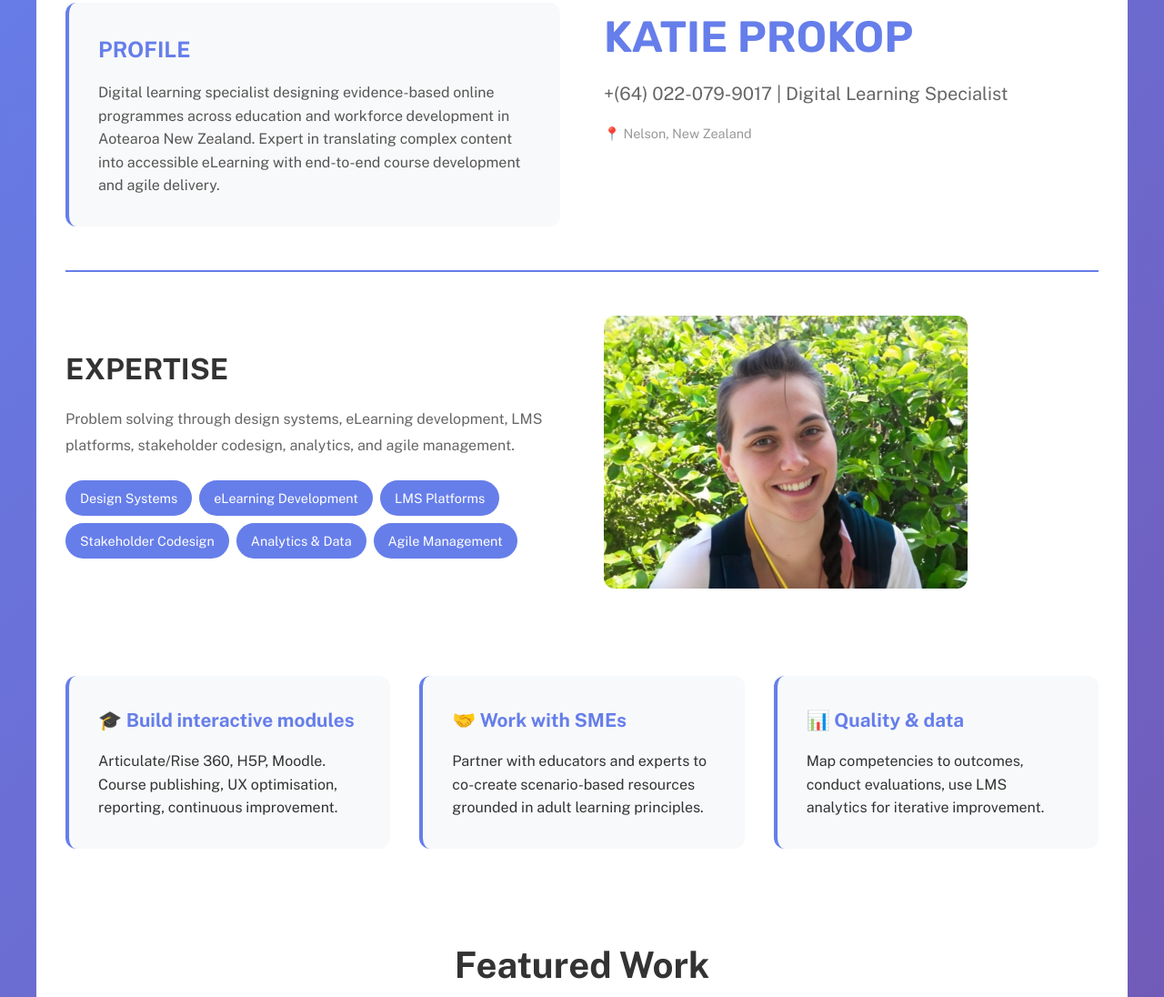
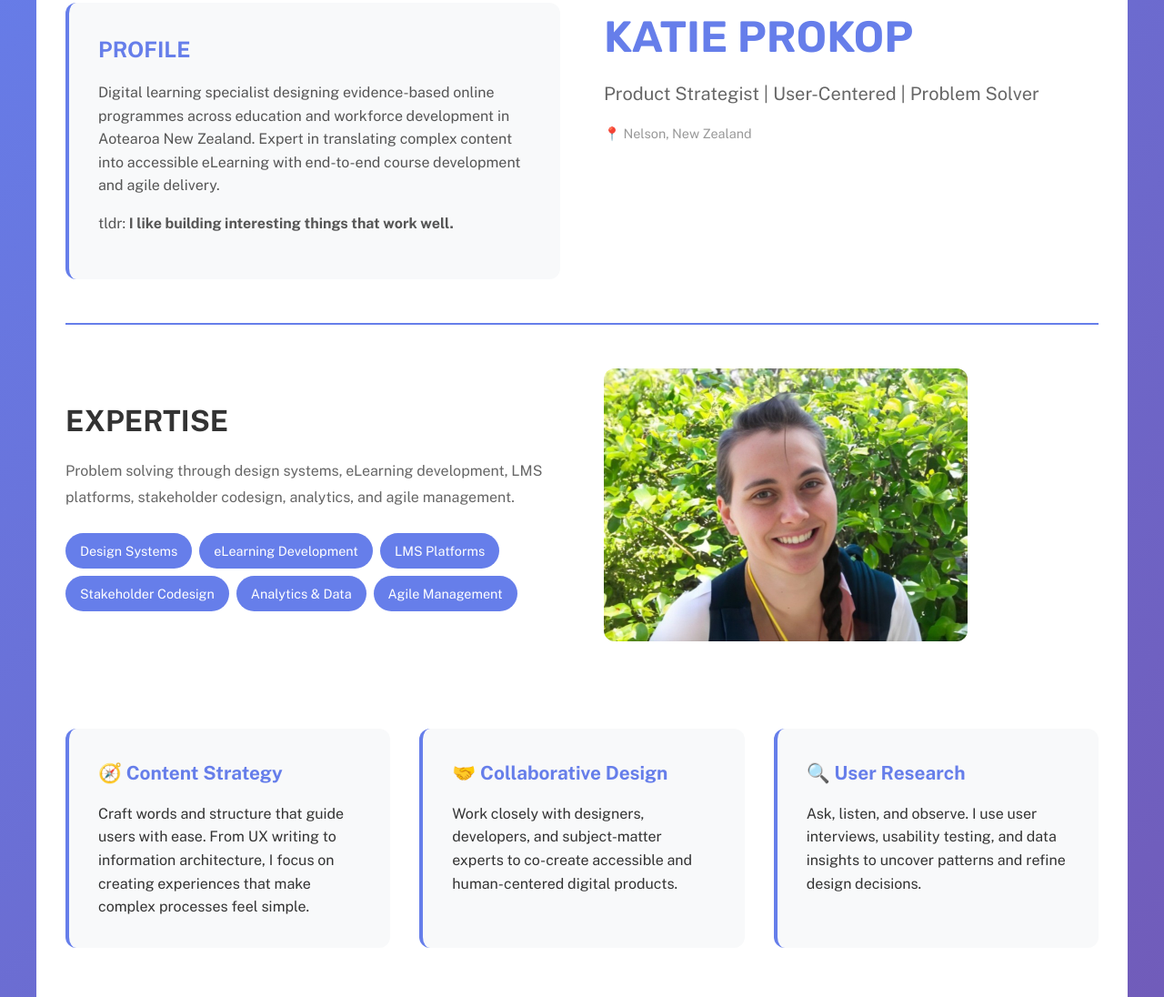
Before and after one commit to keitepaiprokop/katie_prokop, a plain HTML site: page index.html in a window 1280 px wide. Shown: the part 167-1263 px from the top of the page at 91% size. Drawn offline with nearby package versions, Linux system fonts and the light colour scheme.

Commit message:
Update index.html

```diff
--- a/index.html
+++ b/index.html
@@ -74,6 +74,16 @@ nav a.active {
 .header-left p {
   color: #555;
   line-height: 1.6;
+  margin-bottom: 1rem;
+}
+.header-left .tldr {
+  font-style: italic;
+  color: #667eea;
+  font-weight: 600;
+  font-size: 1.1rem;
+  margin-top: 1rem;
+  padding-top: 1rem;
+  border-top: 1px solid #e0e0e0;
 }
 .header-right h1 {
   font-family: 'Rubik', sans-serif;
@@ -257,10 +267,11 @@ footer {
     <div class="header-left">
       <h3>PROFILE</h3>
       <p>Digital learning specialist designing evidence-based online programmes across education and workforce development in Aotearoa New Zealand. Expert in translating complex content into accessible eLearning with end-to-end course development and agile delivery.</p>
+      <p>tldr:<strong> I like building interesting things that work well.</p></strong>
     </div>
     <div class="header-right">
       <h1>KATIE PROKOP</h1>
-      <p class="tagline">+(64) 022-079-9017 | Digital Learning Specialist</p>
+      <p class="tagline">Product Strategist | User-Centered | Problem Solver</p>
       <p class="location">📍 Nelson, New Zealand</p>
     </div>
   </section>
@@ -285,16 +296,16 @@ footer {
 
   <section class="skills-grid">
     <div class="skill-card">
-      <h3>🎓 Build interactive modules</h3>
-      <p>Articulate/Rise 360, H5P, Moodle. Course publishing, UX optimisation, reporting, continuous improvement.</p>
+      <h3>🧭 Content Strategy</h3>
+      <p>Craft words and structure that guide users with ease. From UX writing to information architecture, I focus on creating experiences that make complex processes feel simple.</p>
     </div>
     <div class="skill-card">
-      <h3>🤝 Work with SMEs</h3>
-      <p>Partner with educators and experts to co-create scenario-based resources grounded in adult learning principles.</p>
+      <h3>🤝 Collaborative Design</h3>
+      <p>Work closely with designers, developers, and subject-matter experts to co-create accessible and human-centered digital products.</p>
     </div>
     <div class="skill-card">
-      <h3>📊 Quality & data</h3>
-      <p>Map competencies to outcomes, conduct evaluations, use LMS analytics for iterative improvement.</p>
+      <h3>🔍 User Research</h3>
+      <p>Ask, listen, and observe. I use user interviews, usability testing, and data insights to uncover patterns and refine design decisions.</p>
     </div>
   </section>
 
```
